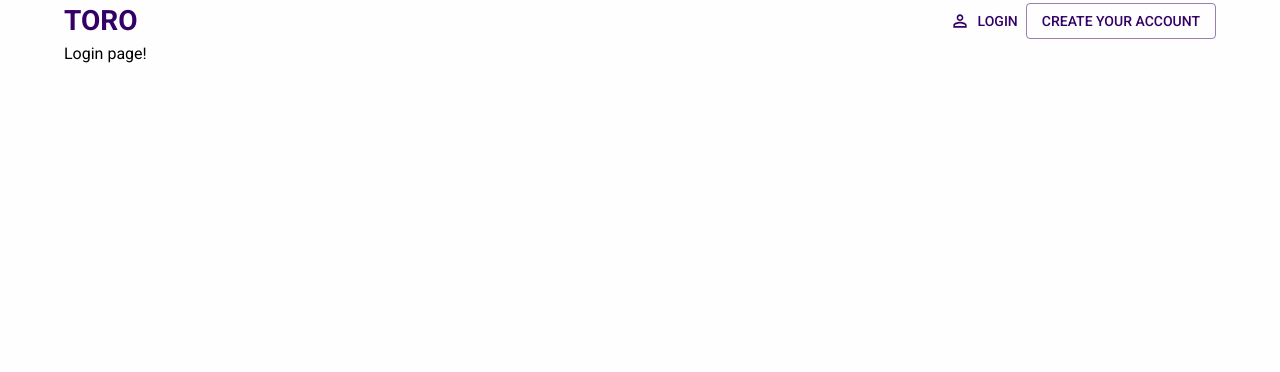
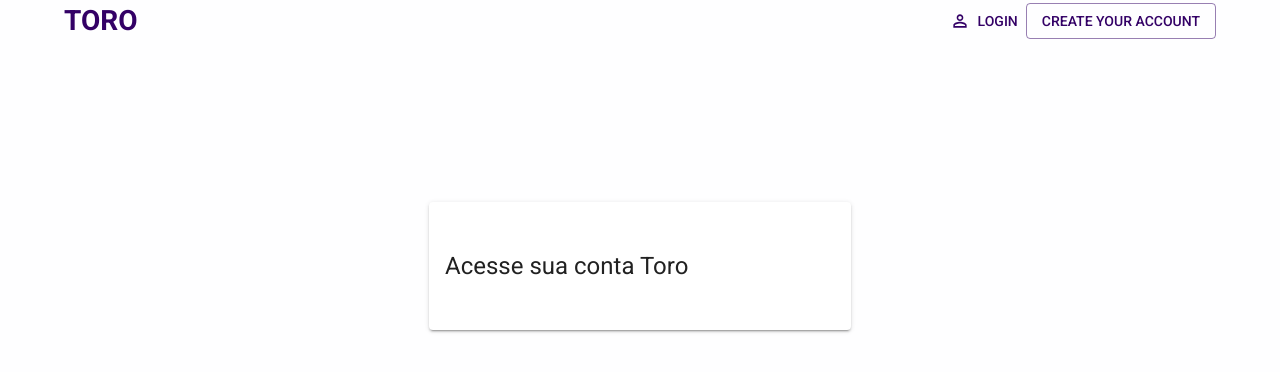
Before and after one commit to andretgregorio/toro-test, a Next.js app in the folder frontend/: page /login in a window 1280 px wide. Shown: the top 372 px of the page. Built offline with nearby package versions, Linux system fonts and the light colour scheme.

Commit message:
:sparkles: Layout the login area

```diff
--- /dev/null
+++ b/frontend/src/auth/views/login/LoginBox.tsx
@@ -0,0 +1,10 @@
+import { Box, Paper } from '@mui/material';
+import { PropsWithChildren } from 'react';
+
+export default function LoginBox({ children }: PropsWithChildren) {
+  return (
+    <Paper elevation={2} sx={{ px: 2, py: 6 }}>
+      <Box width="100%">{children}</Box>
+    </Paper>
+  );
+}
--- a/frontend/src/pages/login.tsx
+++ b/frontend/src/pages/login.tsx
@@ -1,6 +1,7 @@
-import { Container, Typography } from '@mui/material';
+import { Box, Container, Typography } from '@mui/material';
 import Layout from '@/shared/layout';
 import Head from 'next/head';
+import LoginBox from '@/auth/views/login/LoginBox';
 
 export default function LoginPage() {
   return (
@@ -10,7 +11,13 @@ export default function LoginPage() {
       </Head>
       <Layout>
         <Container>
-          <Typography>Login page!</Typography>
+          <Box width="100%">
+            <Box maxWidth={422} width="100%" mx="auto" mt={20}>
+              <LoginBox>
+                <Typography variant="h5">Acesse sua conta Toro</Typography>
+              </LoginBox>
+            </Box>
+          </Box>
         </Container>
       </Layout>
     </>
```
